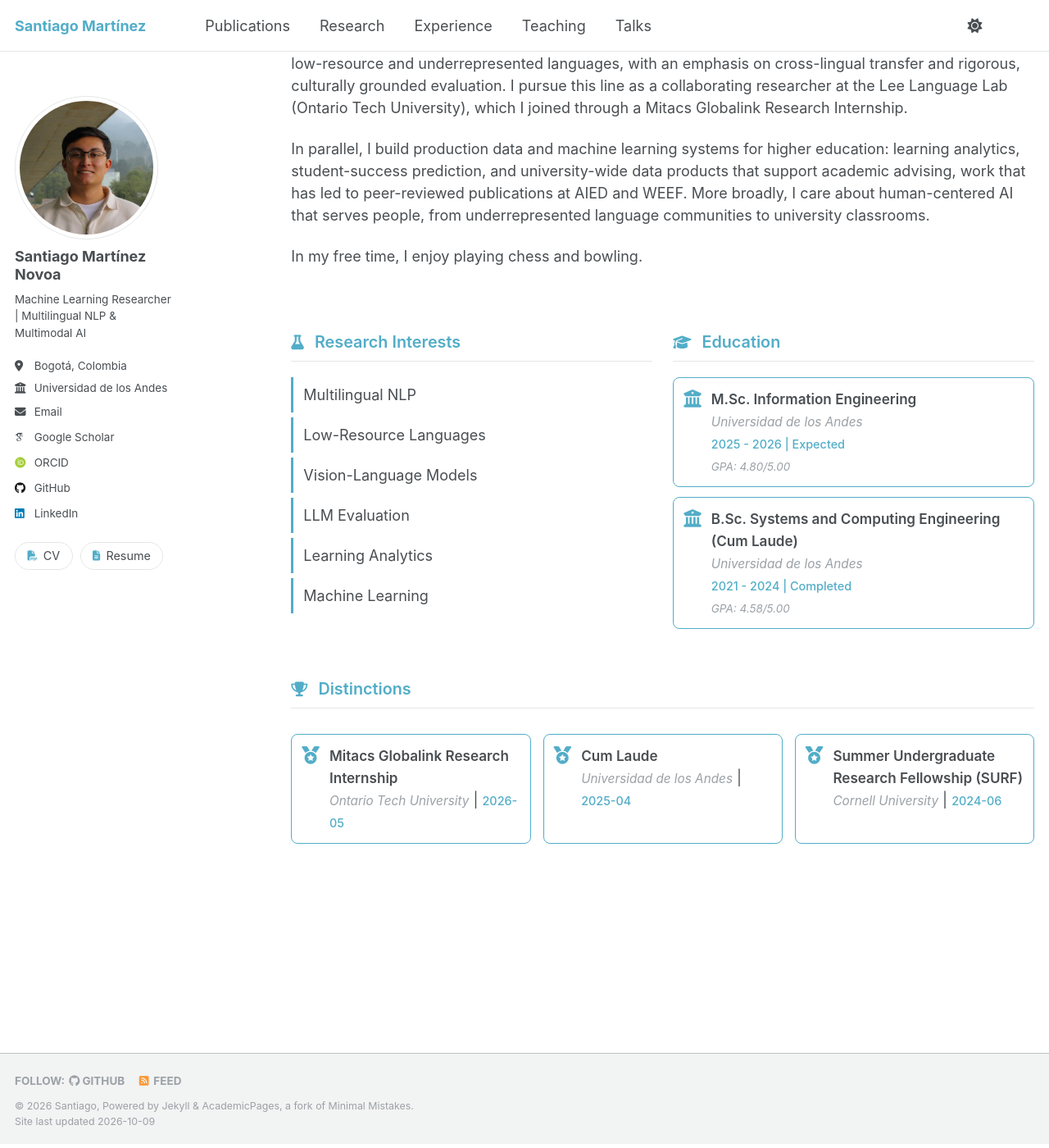
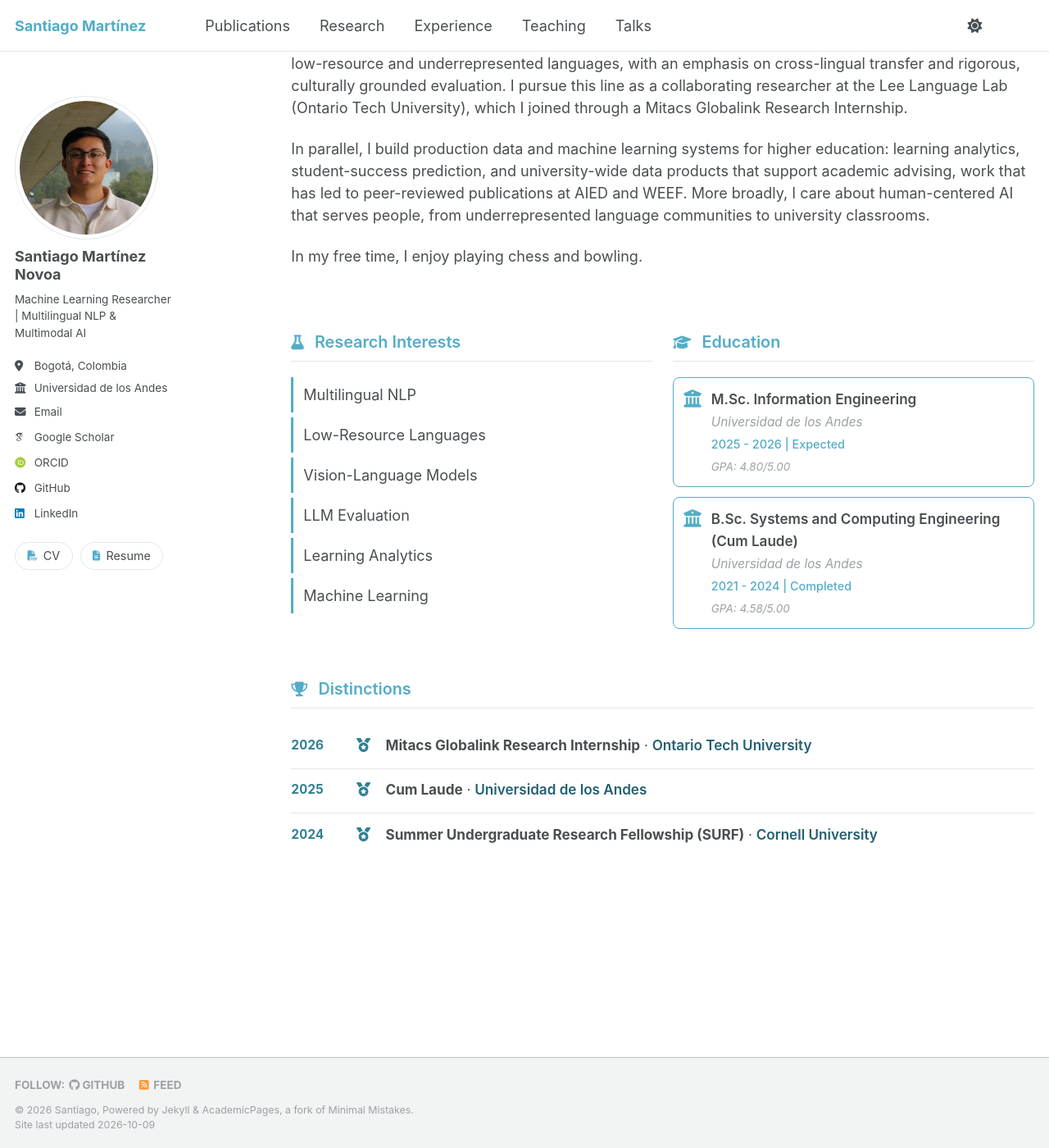
Before and after one commit to SantiagoM99/SantiagoM99.github.io, a Jekyll site: the page built from _pages/about.md, in a window 1280 px wide and 1400 px high, scrolled down 154 px. Shown: the whole window at 82% size. Built offline with Jekyll 4.4.1, drawn with Linux system fonts in a browser that asks for light colours; some web fonts are replaced; a script that is not in the unit is left out.

Commit message:
List distinctions from cv.json with a summary and an icon per kind
Replaces the hand-written award cards: each award shows its year, title,
institution and one-line summary, with an icon picked by kind.

```diff
--- a/_pages/about.md
+++ b/_pages/about.md
@@ -57,28 +57,23 @@
 
   <div class="awards-section">
     <h2><i class="fas fa-trophy"></i> Distinctions</h2>
-    <div class="awards-grid">
-      <div class="award-item">
-        <i class="fas fa-medal award-icon"></i>
-        <div class="award-details">
-          <strong class="award-title">Mitacs Globalink Research Internship</strong><br>
-          <span class="award-institution">Ontario Tech University</span> | <span class="award-date">2026-05</span>
+    <div class="award-list">
+      {% comment %} Se genera desde _data/cv.json (awards), en el orden del JSON; el icono sale de `kind` {% endcomment %}
+      {% for award in site.data.cv.awards %}
+      <div class="award">
+        <div class="award__year">{{ award.date | slice: 0, 4 }}</div>
+        {% case award.kind %}
+          {% when 'award' %}{% assign award_icon = 'fa-trophy' %}
+          {% when 'fellowship' %}{% assign award_icon = 'fa-flask' %}
+          {% else %}{% assign award_icon = 'fa-medal' %}
+        {% endcase %}
+        <i class="fas {{ award_icon }} award__icon" aria-hidden="true"></i>
+        <div class="award__body">
+          <p class="award__title"><strong>{{ award.title.en | default: award.title }}</strong> · <span class="award__institution">{{ award.institution.en | default: award.institution }}</span></p>
+          {% if award.description_short %}<p class="award__why">{{ award.description_short.en }}</p>{% endif %}
         </div>
       </div>
-      <div class="award-item">
-        <i class="fas fa-medal award-icon"></i>
-        <div class="award-details">
-          <strong class="award-title">Cum Laude</strong><br>
-          <span class="award-institution">Universidad de los Andes</span> | <span class="award-date">2025-04</span>
-        </div>
-      </div>
-      <div class="award-item">
-        <i class="fas fa-medal award-icon"></i>
-        <div class="award-details">
-          <strong class="award-title">Summer Undergraduate Research Fellowship (SURF)</strong><br>
-          <span class="award-institution">Cornell University</span> | <span class="award-date">2024-06</span>
-        </div>
-      </div>
+      {% endfor %}
     </div>
   </div>
 </div>
--- a/_sass/layout/_site-polish.scss
+++ b/_sass/layout/_site-polish.scss
@@ -613,3 +613,69 @@
   margin-bottom: 0.6em !important;
   padding-bottom: 0;
 }
+
+/* Distinctions del inicio: año a la izquierda como en Publications y una linea corta
+   (description_short del JSON) que dice por que se otorgo cada premio. */
+.award-list {
+  margin-top: 0.8em;
+}
+
+.award {
+  display: grid;
+  grid-template-columns: 3.4rem 1.4rem 1fr;
+  column-gap: 0.8rem;
+  padding: 0.7em 0;
+  border-bottom: 1px solid var(--global-border-color);
+
+  &:last-child {
+    border-bottom: 0;
+  }
+
+  p {
+    margin: 0 0 0.15em;
+  }
+}
+
+.award__year {
+  font-family: $sans-serif-narrow;
+  font-size: 0.85em;
+  font-weight: 700;
+  line-height: 1.75;
+  color: var(--accent);
+  font-variant-numeric: tabular-nums;
+}
+
+.award .award__title {
+  font-size: 0.95em;
+  line-height: 1.5;
+  color: var(--global-text-color);
+}
+
+.award__institution {
+  color: var(--accent-strong);
+  font-weight: 600;
+}
+
+.award .award__why {
+  font-size: 0.86em;
+  line-height: 1.5;
+  color: var(--global-text-color-light);
+}
+
+.award__icon {
+  margin-top: 0.3em;
+  color: var(--accent);
+  font-size: 0.95em;
+  text-align: center;
+}
+
+@media (max-width: 37.5em) {
+  .award {
+    grid-template-columns: 1.4rem 1fr;
+    row-gap: 0.1em;
+  }
+
+  .award__year {
+    grid-column: 1 / -1;
+  }
+}
```
